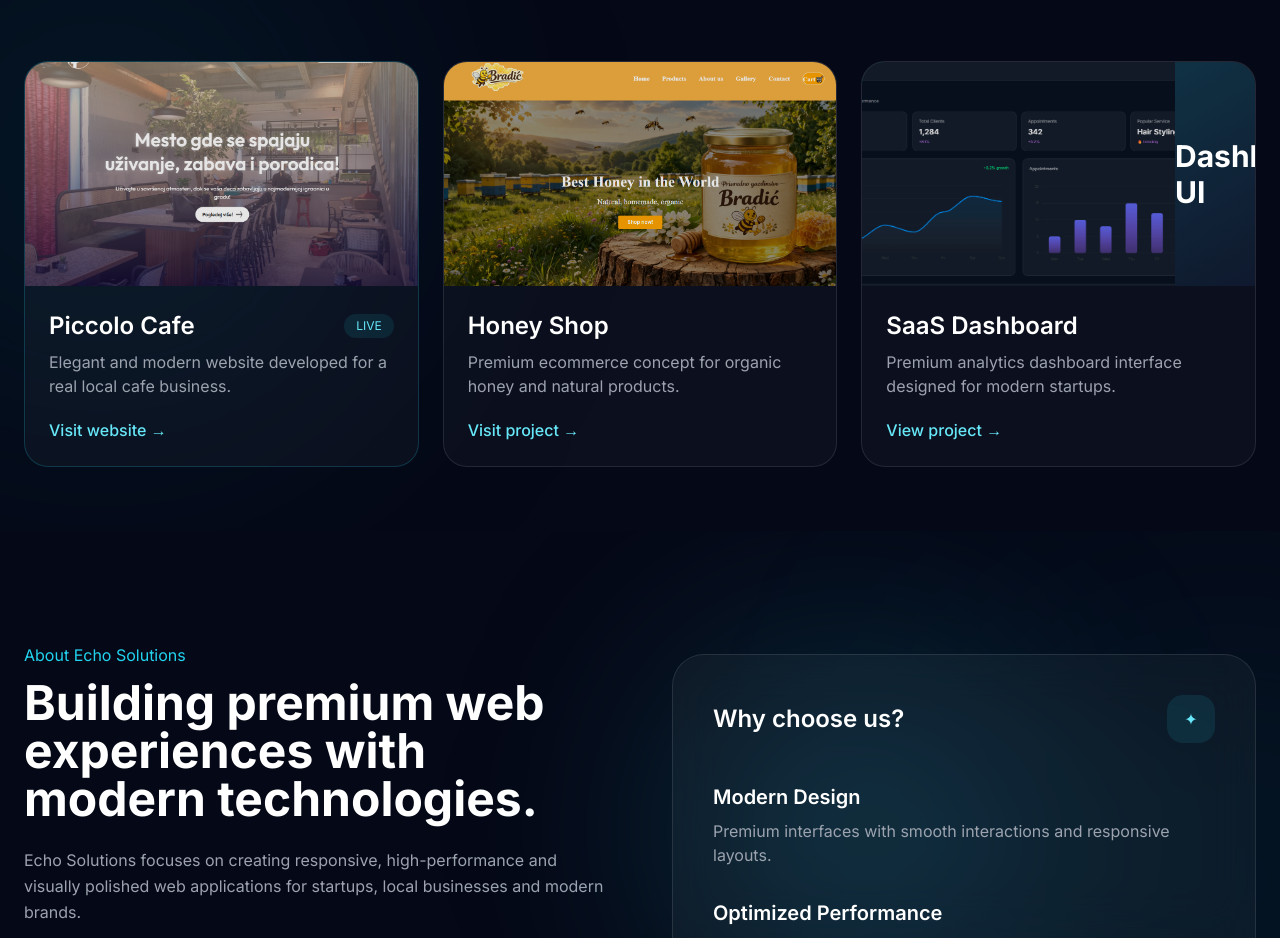
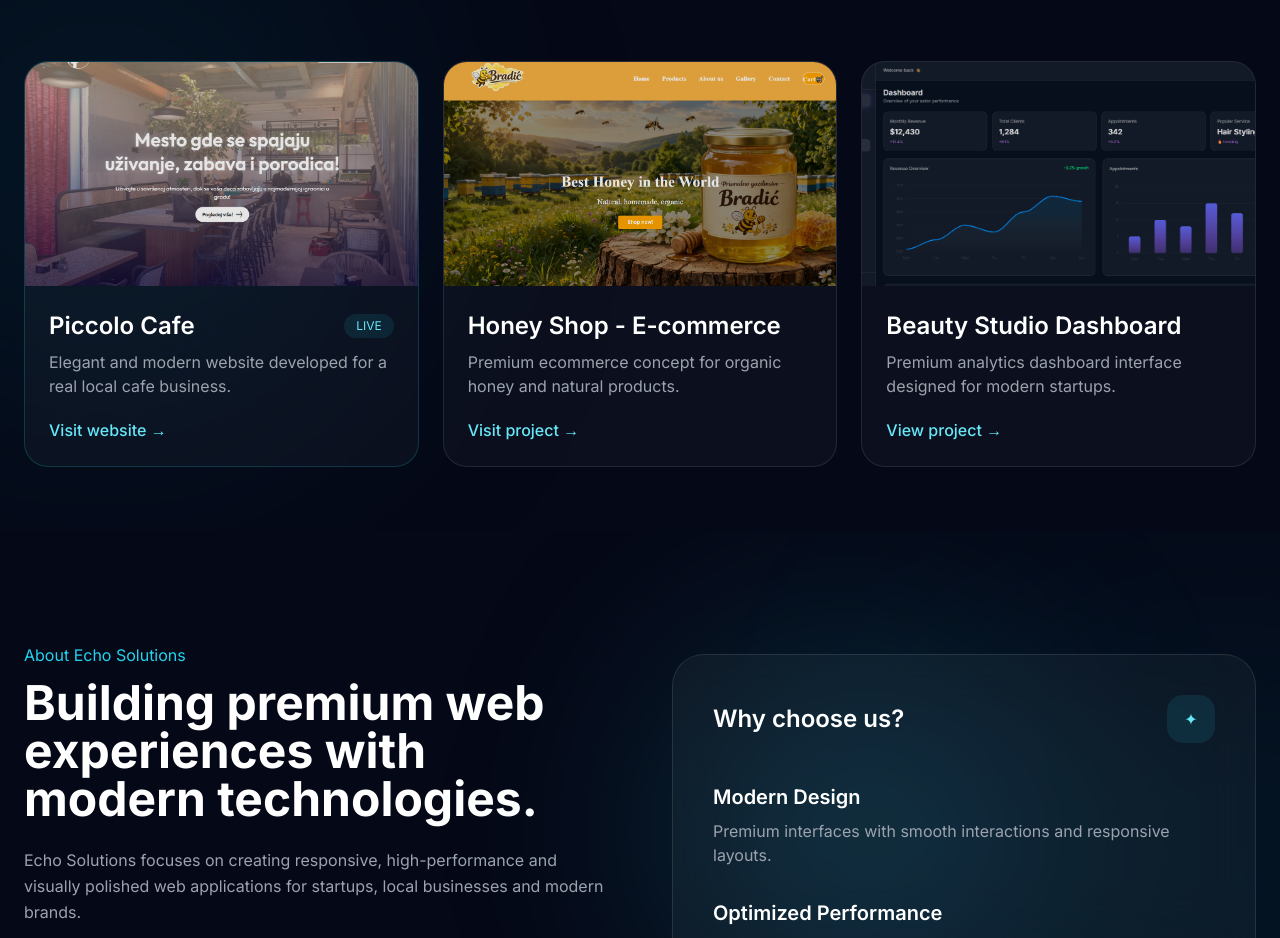
Before and after one commit to Brad1cLuka/Echo-Solutions, an Angular app: page / in a window 1280 px wide. Shown: the part 2120-3058 px from the top of the page. Built offline with nearby package versions, Linux system fonts and the light colour scheme.

Commit message:
little fixes

```diff
--- a/src/app/components/contact/contact.html
+++ b/src/app/components/contact/contact.html
@@ -16,6 +16,8 @@
       <p class="text-gray-400 max-w-2xl mx-auto mb-8">
         Tell us about your idea and we’ll help turn it into a modern, responsive and high-performing web experience.
       </p>
+
+
 
       <button
         type="button"
--- a/src/app/components/projects/projects.html
+++ b/src/app/components/projects/projects.html
@@ -86,7 +86,7 @@
         <div class="p-6">
 
           <h3 class="text-2xl font-semibold mb-2">
-            Honey Shop
+            Honey Shop - E-commerce
           </h3>
 
           <p class="text-gray-400 mb-5">
@@ -117,16 +117,12 @@
           />
           <div class="absolute inset-0 bg-black/10 group-hover:bg-black/0 transition"></div>
 
-          <span class="text-3xl font-bold z-10">
-            Dashboard UI
-          </span>
-
         </div>
 
         <div class="p-6">
 
           <h3 class="text-2xl font-semibold mb-2">
-            SaaS Dashboard
+            Beauty Studio Dashboard
           </h3>
 
           <p class="text-gray-400 mb-5">
```
